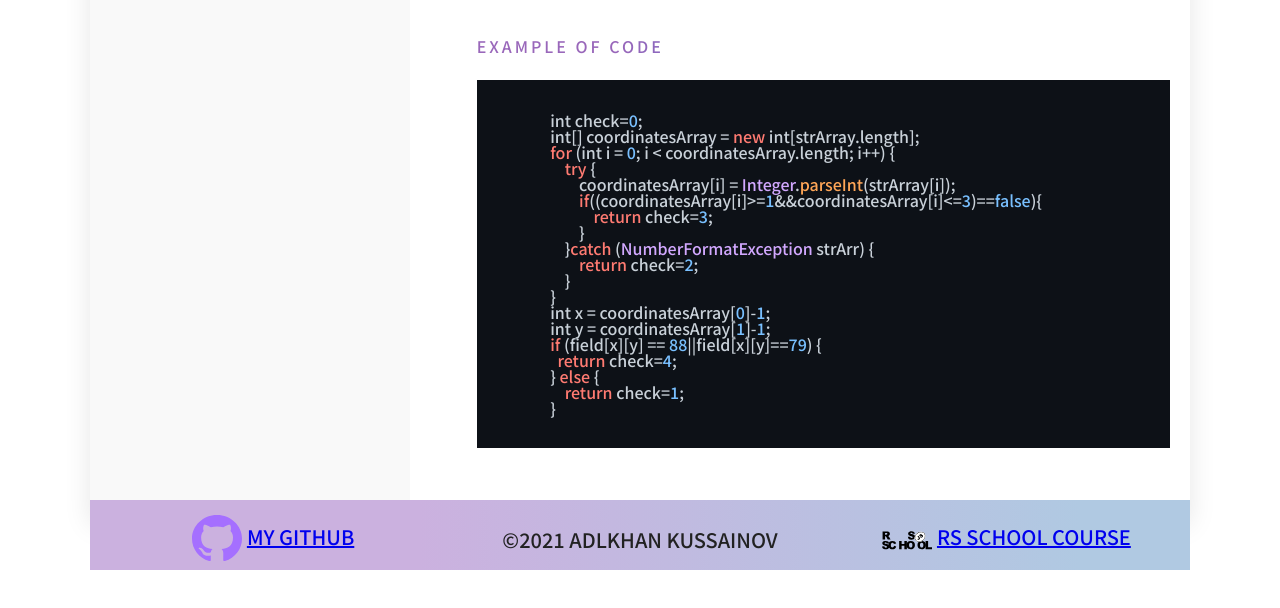
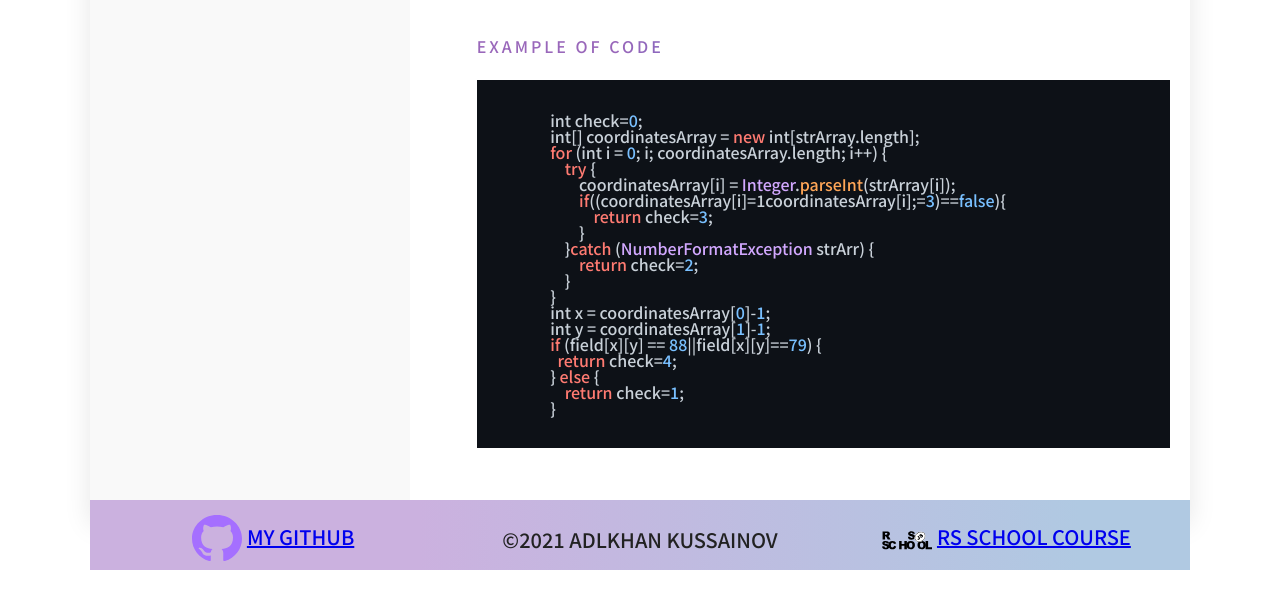
Before and after one commit to Aonic7/rsschool-cv, a plain HTML site: page index.html in a window 1280 px wide. Shown: the part 2065-2673 px from the top of the page. Drawn offline with nearby package versions, Linux system fonts and the light colour scheme.

Commit message:
feat: add correction

```diff
--- a/index.html
+++ b/index.html
@@ -9,7 +9,7 @@
     <meta name="description" content="This page is Kussainov_CV">
     <meta name="author" content="Adilkhan Kussainov">
     <meta name="viewport" content="width=device-width, initial-scale=1.0">
-    <link href="https://fonts.googleapis.com/css2?family=Noto+Sans+JP:wght@500&ampdisplay=swap" rel="stylesheet">
+    <link href="https://fonts.googleapis.com/css2?family=Noto+Sans+JP:wght@500display=swap" rel="stylesheet">
     <link rel="stylesheet" href="./assets/css/reset.css">
     <link rel=" stylesheet" href="./assets/css/style1.css">
     <link rel="stylesheet" href="https://cdnjs.cloudflare.com/ajax/libs/font-awesome/4.7.0/css/font-awesome.min.css">
@@ -166,10 +166,10 @@
                     <code class="language-javascript">
                 int check=0;
                 int[] coordinatesArray = new int[strArray.length];
-                for (int i = 0; i &lt; coordinatesArray.length; i++) {
+                for (int i = 0; i; coordinatesArray.length; i++) {
                     try {
                         coordinatesArray[i] = Integer.parseInt(strArray[i]);
-                        if((coordinatesArray[i]>=1&&coordinatesArray[i]&lt;=3)==false){
+                        if((coordinatesArray[i]=1coordinatesArray[i];=3)==false){
                             return check=3;
                         }
                     }catch (NumberFormatException strArr) {
```
